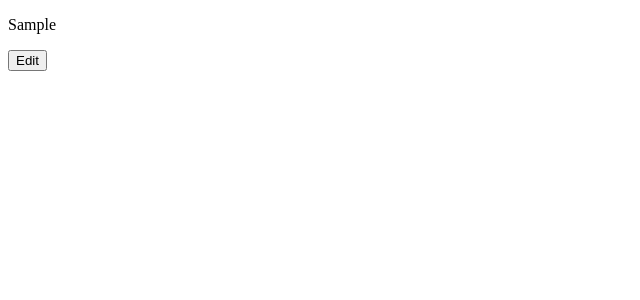
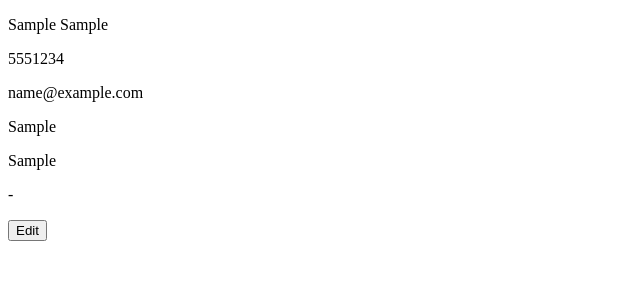
Before and after one commit to Dan-McGrath/cv-application, a React (Vite) app: page / in a window 1280 px wide. Both pictures are taken after typing "Sample", "Sample", "name@example.com", "5551234", "Sample", "Sample" into the empty fields and a click on the button "Submit". Shown: the top 300 px of the page, without its empty margins (0-640 px from the left). Built offline with nearby package versions, Linux system fonts and the light colour scheme.

Commit message:
test data

```diff
--- a/src/components/App.jsx
+++ b/src/components/App.jsx
@@ -47,8 +47,16 @@ function App() {
   return (
     isSubmitted ?
     <>
-      <p>{firstName}</p>
+      <p>{firstName} {lastName}</p>
+      <p>{phone}</p>
+      <p>{email}</p>
+      <p>{schoolName}</p>
+      <p>{degree}</p>
+      <p>{graduationDate}</p>
       <p>{companyName}</p>
+      <p>{positionTitle}</p>
+      <p>{responsibilities}</p>
+      <p>{startDate}-{endDate}</p>
       <Button onClick={editHandler}/>
     </> :
     <>
```
